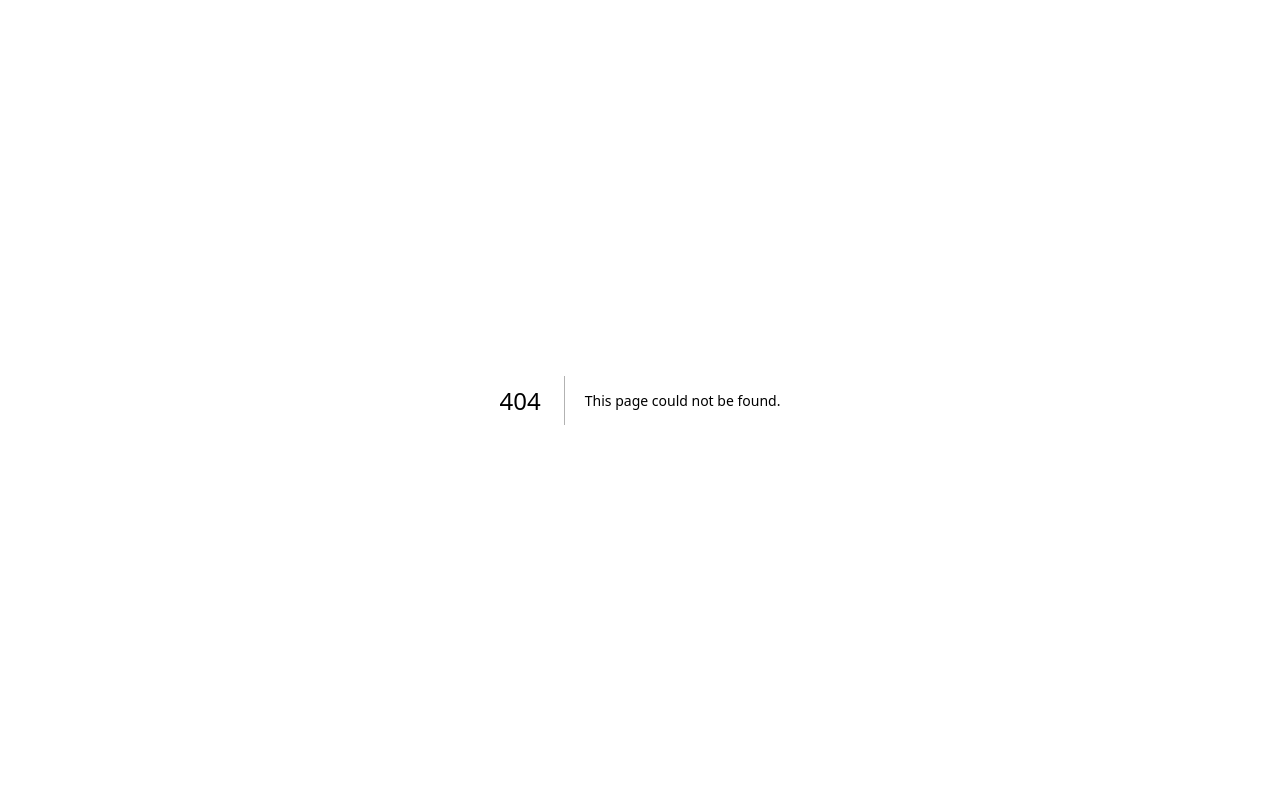
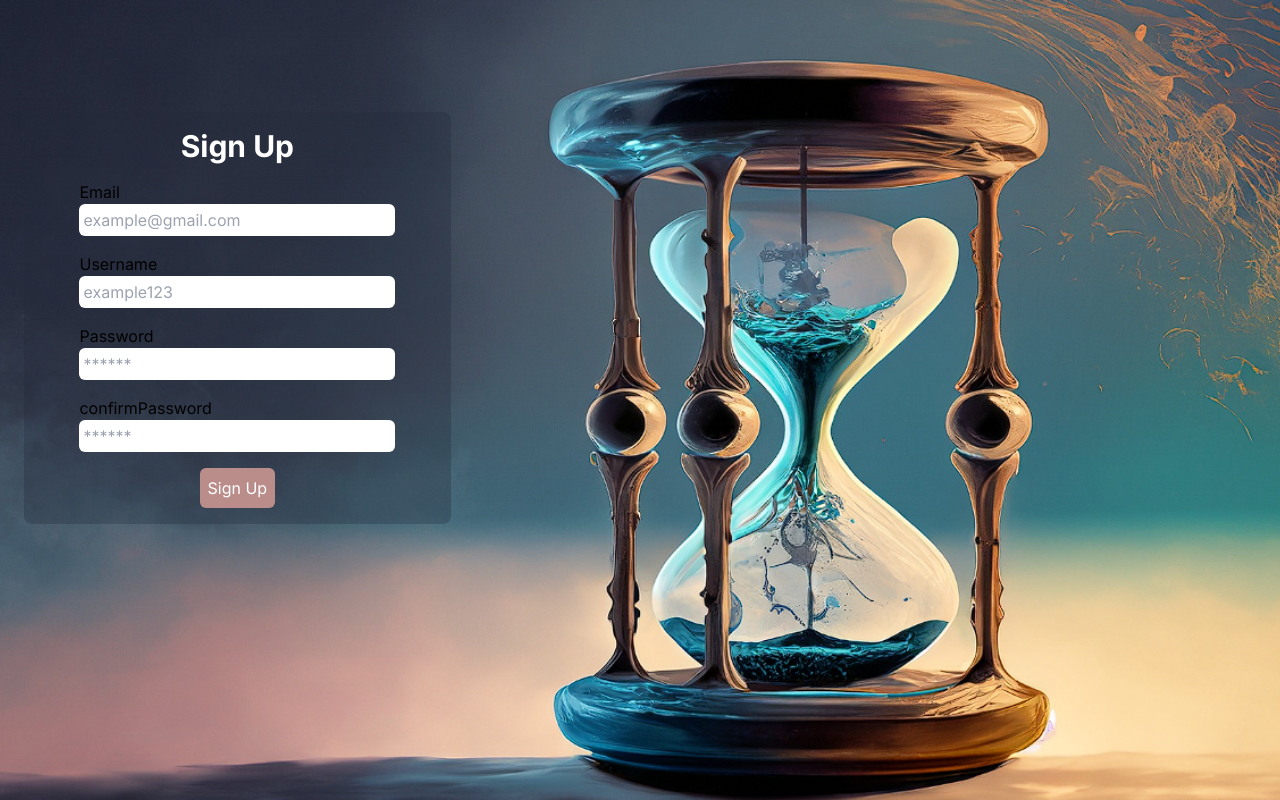
Before and after one commit to oconsl/out-of-time-myb, a Next.js app: page /torres-rhf-signup in a window 1280 px wide. Before the commit this address had no page. Built offline with nearby package versions, Linux system fonts and the light colour scheme.

Commit message:
feat: se agrega validacion al formulario de signup, para hacer la validacion, copie el codigo en github de Rodrigo a quien se le asigno la tarea de su armado. Copie tanto la page de sign up como el RegisterForm que el habia desarrollado, realice mi codigo sobre ese.

```diff
--- a/package.json
+++ b/package.json
@@ -19,6 +19,7 @@
     "react-apexcharts": "^1.4.1",
     "react-dom": "18.2.0",
     "react-hook-form": "^7.45.4",
+    "react-hot-toast": "^2.4.1",
     "tailwindcss": "3.3.3"
   },
   "devDependencies": {
--- a/src/app/sign-up/page.jsx
+++ /dev/null
@@ -1,16 +0,0 @@
-export default function SignUpPage () {
-  return (
-    <main>
-      <h1>Sign Up</h1>
-      <form>
-        <label htmlFor="email">Email</label>
-        <input type="email" id="email" />
-        <label htmlFor="password">Password</label>
-        <input type="password" id="password" />
-        <label htmlFor="password-confirm">Confirm Password</label>
-        <input type="password" id="password-confirm" />
-        <button>Sign Up</button>
-      </form>
-    </main>
-  )
-}
--- /dev/null
+++ b/src/app/torres-rhf-signup/components/ErrorMessage.jsx
@@ -0,0 +1,39 @@
+'use client'
+import React, { useState,useEffect } from "react";
+
+
+
+function ErrorMessage({ message }) {
+    const [isHovered, setIsHovered] = useState(false)
+    const [navMobile, setNavMobile] = useState(false);
+  // Manejo del menu movil
+
+  useEffect(() => {
+    const handleResize = () => {
+      if (window.innerWidth >= 640) {
+
+        setNavMobile(false);
+      }
+      if(window.innerWidth<=640){
+        setNavMobile(true)
+      }
+    };
+
+    window.addEventListener("resize", handleResize);
+
+    return () => {
+      window.removeEventListener("resize", handleResize);
+    };
+  }, []);
+  return (
+   <div className={`text-center ${navMobile? 'top-7 right-1':null} absolute lg:top-[1.90rem] lg:right-2 sm:top-7  sm:right-16 md:top-7 md:right-16 `} onMouseEnter={() => setIsHovered(true)}
+   onMouseLeave={() => setIsHovered(false)}>
+    <div className={`bg-red-100 ${isHovered?'z-50':null} rounded`}><span className={`bg-red-100 text-center text-red-600 text-xs font-medium transition-all ${isHovered?'z-50':null} px-2.5 py-0.5 rounded`}>
+      {isHovered?`❌ ${message}`:'❌'}
+    </span></div>
+
+  </div>
+  );
+}
+
+export default ErrorMessage;
--- /dev/null
+++ b/src/app/torres-rhf-signup/components/RegisterForm.jsx
@@ -0,0 +1,140 @@
+"use client";
+
+import { useForm } from "react-hook-form";
+
+import ErrorMessage from "@/app/torres-rhf-signup/components/ErrorMessage";
+
+export default function RegisterForm({ inputs }) {
+  const {
+    register,
+    handleSubmit,
+    formState: { errors },
+    watch,
+  } = useForm();
+
+  const validation = {
+    Email: {
+      ...register("Email", {
+        required: { value: true, message: "The field Email is required" },
+        maxLength: {
+          value: 80,
+          message: "The field email must have a maximum of 80 characters ",
+        },
+        pattern: {
+          value: /^[^\s@]+@[^\s@]+\.[^\s@]+$/,
+          message: "The email is not valid",
+        },
+      }),
+    },
+    Password: {
+      ...register("Password", {
+        required: { value: true, message: "The field password is required" },
+        minLength: {
+          value: 8,
+          message: "The password must have a minimum of 8 characters",
+        },
+        maxLength: {
+          value: 16,
+          message: "The password must have a maximum of 16 characters",
+        },
+        pattern: {
+          value:
+            /^(?=.*[a-z])(?=.*[A-Z])(?=.*\d)(?=.*[@$!%*#?&.])[A-Za-z\d@$!%*#?&.]{8,16}$/,
+          message: " 1 upper case, 1 lower case, 1 special character '#$.@,'",
+        },
+      }),
+    },
+    Username: {
+      ...register("Username", {
+        required: {
+          value: true,
+          message: "The field username is mandatory",
+        },
+        minLength: {
+          value: 4,
+          message: "The username must have a minimum of 4 characters",
+        },
+        maxLength: {
+          value: 20,
+          message: "The username must have a maximum of 20 characters",
+        },
+        pattern: {
+          value: /^[A-Za-z0-9]{3,20}$/,
+          message: "The username must contain only letters and/or numbers",
+        },
+      }),
+    },
+    confirmPassword: {
+      ...register("confirmPassword", {
+        required: {
+          value: true,
+          message: "The field confirm password is required",
+        },
+        minLength: {
+          value: 8,
+          message: "The password must have a minimum of 8 characters",
+        },
+        maxLength: {
+          value: 16,
+          message: "The password must have a maximum of 16 characters",
+        },
+        validate: (value) => {
+          if (value === watch("Password")) {
+            return true;
+          }
+          if (value !== watch("Password")) {
+            return "Passwords do not match";
+          }
+        },
+      }),
+    },
+  };
+
+  const handleValidate = (inputName) => {
+    return validation[inputName];
+  };
+
+  console.log(Object.keys(errors));
+
+  return (
+    <section className="absolute right-0 left-0 top-28 p-4 lg:bg-[#242839]  lg:bg-opacity-30 rounded-lg lg:ml-6 lg:w-1/3">
+      <h1 className="text-white text-3xl text-center font-bold mb-4 ">
+        Sign Up
+      </h1>
+      <form
+        noValidate
+        onSubmit={handleSubmit((data) => console.log(data))}
+        className="flex flex-col items-center justify-center"
+      >
+        {inputs.map((input) => {
+          const error = errors[input.name];
+          return (
+            <div
+              key={input.name}
+              className="relative sm:w-3/4 md:w-1/2 lg:w-4/5 mb-4"
+            >
+              <label htmlFor={input.type} className="block">
+                {input.name}
+              </label>
+              <input
+                {...handleValidate(input.name)}
+                type={input.type}
+                id={input.id ? input.id : input.type}
+                placeholder={input.example}
+                className={`rounded-md  text-gray-950 p-1 sm:w-3/4 lg:w-full ${
+                  error ? "border-red-700 border-[2px]" : null
+                }`}
+              />
+
+              {error ? <ErrorMessage message={error.message} /> : null}
+            </div>
+          );
+        })}
+
+        <button className="bg-[#ba8d8a] hover:bg-[#cfb8b7] text-white p-2 rounded-md">
+          Sign Up
+        </button>
+      </form>
+    </section>
+  );
+}
--- /dev/null
+++ b/src/app/torres-rhf-signup/page.jsx
@@ -0,0 +1,40 @@
+import Image from "next/image";
+import watchImage from "@/assets/reloj-op1.png";
+import bgImage from "@/assets/bgRegister.png";
+import RegisterForm from "@/app/torres-rhf-signup/components/RegisterForm";
+
+const INPUTS = [
+  { type: "email", name: "Email", example: "example@gmail.com" },
+  { type: "text", name: "Username", example: "example123" },
+  { type: "password", name: "Password", example: "******" },
+  {
+    type: "password",
+    name: "confirmPassword",
+    example: "******",
+    id: "confirmPassword",
+  },
+];
+
+export const metadata = { title: "Register" };
+
+export default function SingUpPage() {
+  return (
+    <main className="h-screen bg-[#242839] realtive text-center lg:text-left">
+      <RegisterForm inputs={INPUTS} />
+      <section className="hidden lg:block">
+        <Image
+          src={watchImage}
+          alt="Out of time"
+          className="w-full h-screen object-cover"
+        />
+      </section>
+      <section className="block lg:hidden mr-0">
+        <Image
+          src={bgImage}
+          alt="Out of time"
+          className="w-full h-screen object-cover "
+        />
+      </section>
+    </main>
+  );
+}
```
Also changed, not shown: src/assets/bgRegister.png (added), 1 other file (tests, documents, lock files or other folders).
